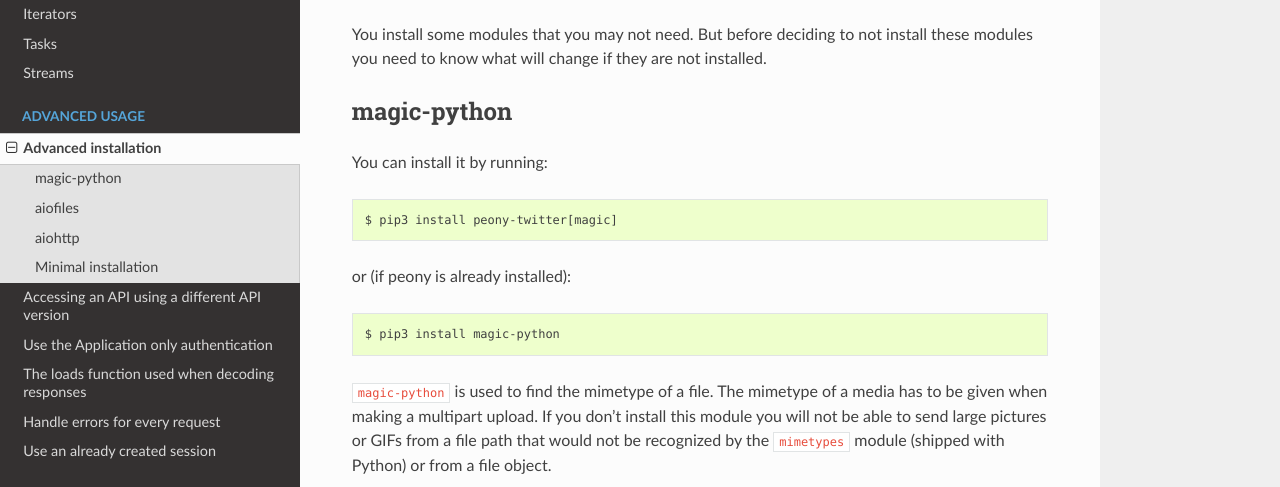
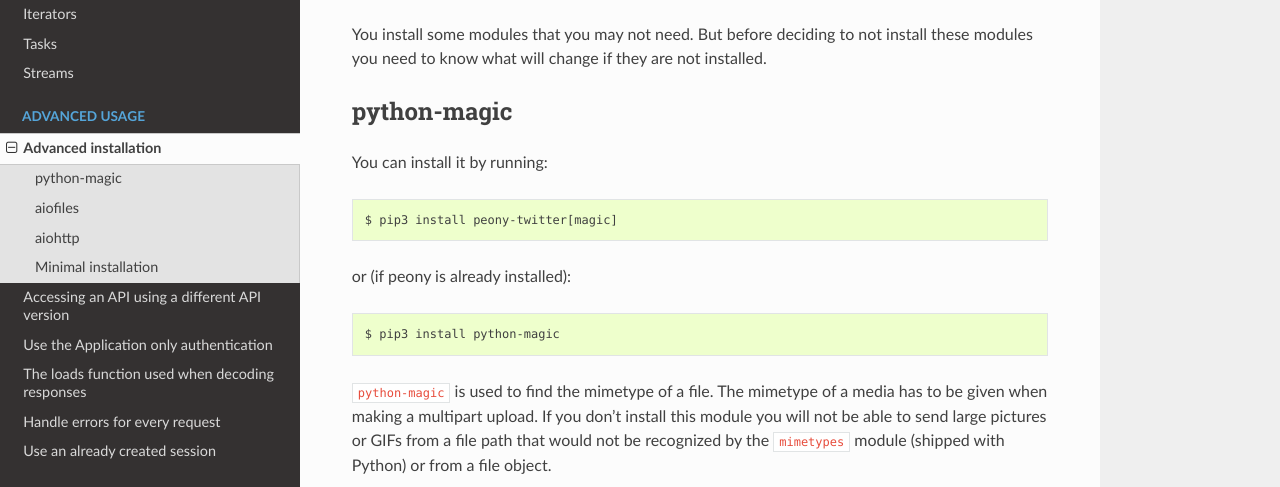
Before and after one commit to odrling/peony-twitter, a Sphinx documentation site: the page built from docs/adv_usage/install.rst, in a window 1280 px wide and 900 px high. Shown: the part 252-739 px from the top of the window. Built offline with Sphinx 7.4.7 and the Read the Docs theme 2.0.0, drawn with Linux system fonts in a browser that asks for light colours.

```diff
--- a/docs/adv_usage/install.rst
+++ b/docs/adv_usage/install.rst
@@ -13,7 +13,7 @@ install these modules you need to know what will change if they are
 not installed.
 
 
-magic-python
+python-magic
 ------------
 
 You can install it by running::
@@ -22,9 +22,9 @@ You can install it by running::
 
 or (if peony is already installed)::
 
-    $ pip3 install magic-python
+    $ pip3 install python-magic
 
-``magic-python`` is used to find the mimetype of a file.
+``python-magic`` is used to find the mimetype of a file.
 The mimetype of a media has to be given when making a multipart upload.
 If you don't install this module you will not be able to send large pictures
 or GIFs from a file path that would not be recognized by the ``mimetypes``
```
